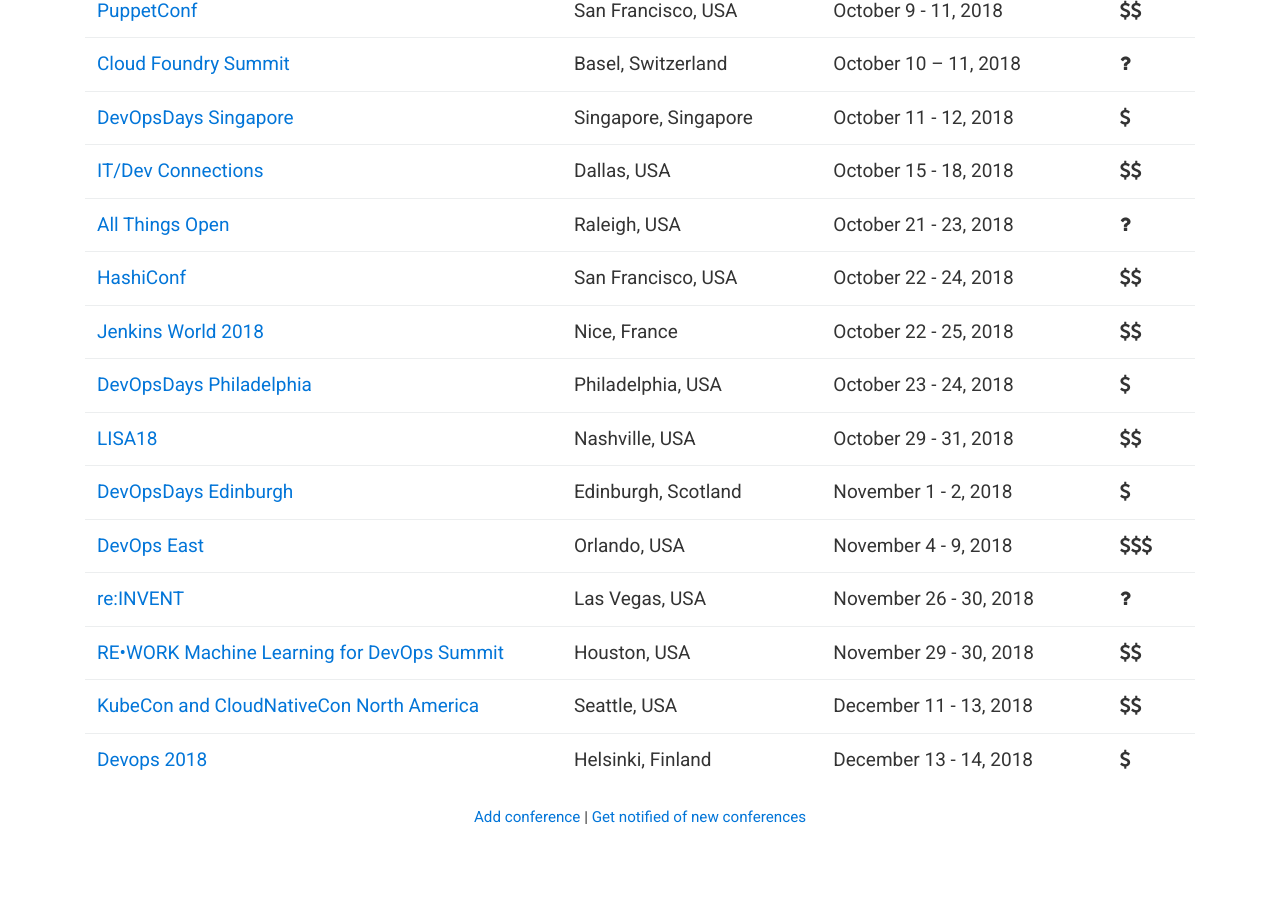
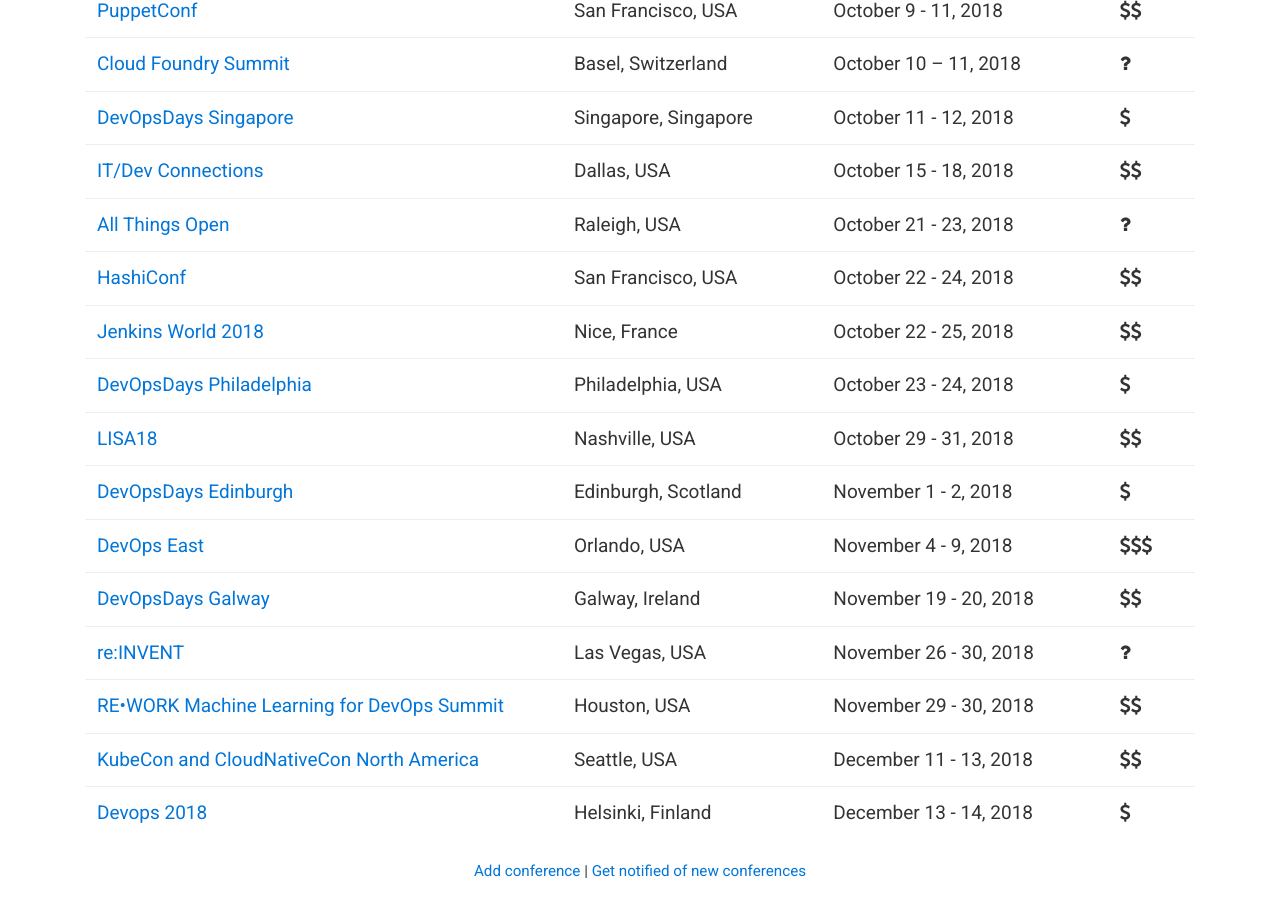
Before and after one commit to finspin/gotodevops.org, a Jekyll site: the page built from index.md, in a window 1280 px wide and 900 px high, scrolled down 4821 px. Built offline with Jekyll 4.4.1, drawn with Linux system fonts in a browser that asks for light colours; nearby versions of some CDN libraries; before the commit the page ends 5668 px from its top, so only the background shows below that.

Commit message:
Submitting DevOpsDays Galway
I would like to add the DevOpsDays Galway conference to the list.
Any questions let me know.

```diff
--- a/_data/conferences.yml
+++ b/_data/conferences.yml
@@ -827,6 +827,15 @@
   start-date: 1541721600
   cost: 3
 
+- name: DevOpsDays Galway
+  url: https://www.devopsdays.org/events/2018-galway/welcome/
+  location:
+      city: Galway
+      country: Ireland
+  date: November 19 - 20, 2018
+  start-date: 1542614400
+  cost: 2
+
 - name: RE•WORK Machine Learning for DevOps Summit
   url: https://www.re-work.co/events/machine-learning-for-devops-summit-2018
   location:
```
